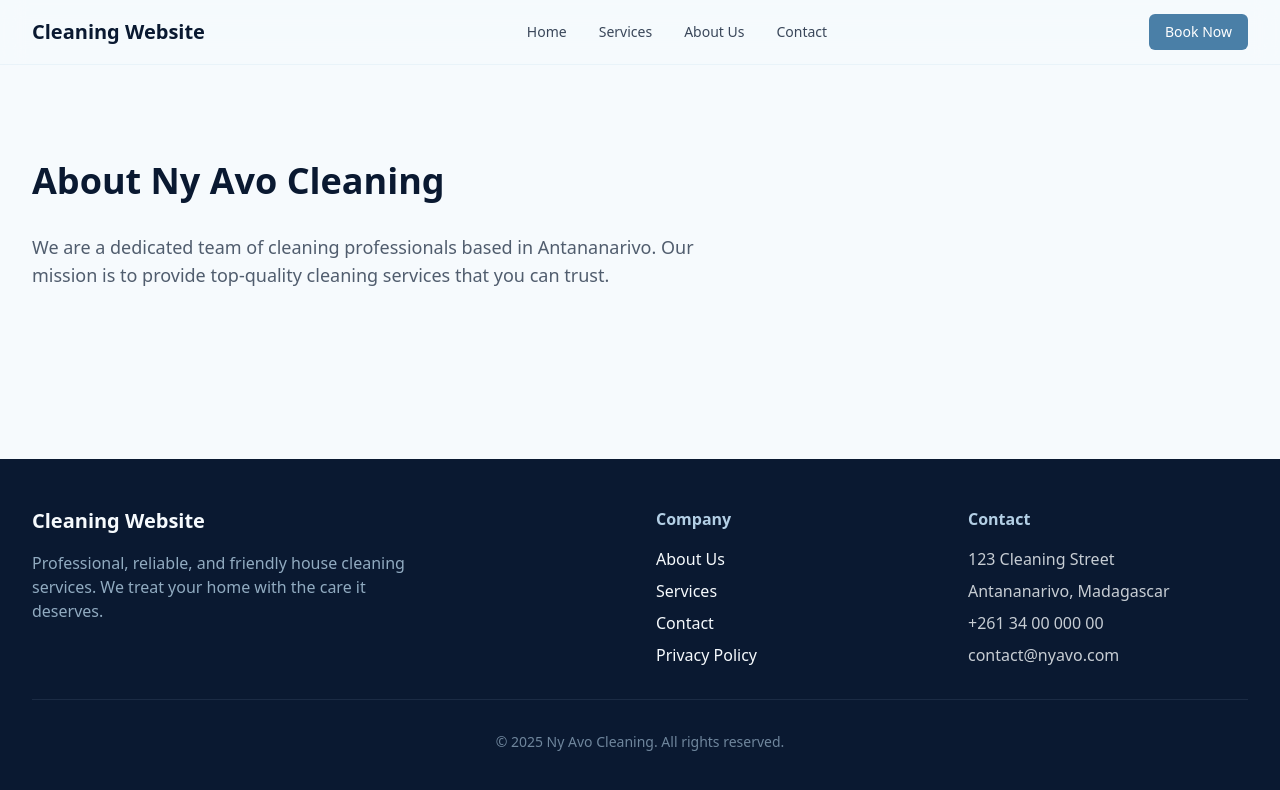
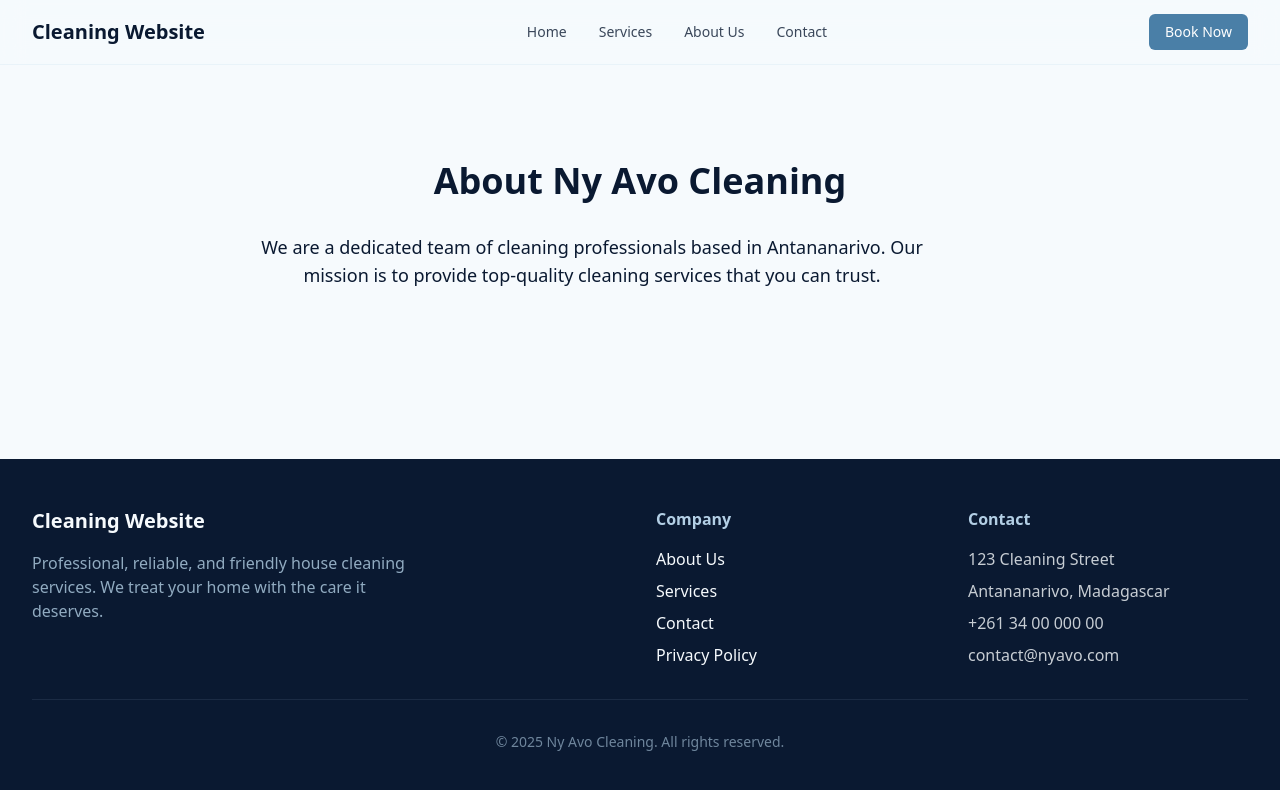
Before and after one commit to NyAvoFandresena/cleaning-website-idea, a Next.js app in the folder web/: page /about in a window 1280 px wide. Shown: the top 790 px of the page. Built offline with nearby package versions, Linux system fonts and the light colour scheme.

Commit message:
feat: Add initial About Us page with basic content and metadata

```diff
--- a/web/src/app/about/page.tsx
+++ b/web/src/app/about/page.tsx
@@ -9,11 +9,13 @@ export const metadata: Metadata = {
 export default function AboutPage() {
   return (
     <Container className="py-24">
-      <h1 className="text-4xl font-bold text-brand-dark mb-8">About Ny Avo Cleaning</h1>
-      <p className="text-lg text-brand-dark/70 max-w-2xl">
-        We are a dedicated team of cleaning professionals based in Antananarivo.
-        Our mission is to provide top-quality cleaning services that you can trust.
-      </p>
+      <div className="text-center max-w-3xl mx-auto mb-16">
+        <h1 className=" text-4xl font-bold  mb-8">About Ny Avo Cleaning</h1>
+        <p className="text-lg max-w-2xl">
+          We are a dedicated team of cleaning professionals based in Antananarivo.
+          Our mission is to provide top-quality cleaning services that you can trust.
+        </p>
+      </div>
       {/* TODO: Add more content here */}
     </Container>
   );
```
